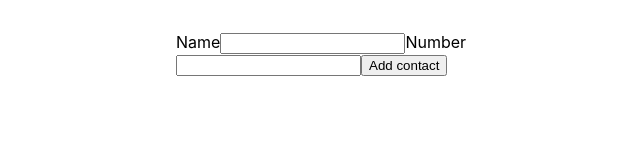
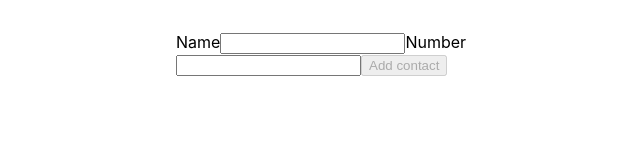
Before and after one commit to MaksimLisovoi/react-practice, a React (Create React App) app: page / in a window 1280 px wide. Shown: the top 160 px of the page, without its empty margins (239-879 px from the left). Built offline with nearby package versions, Linux system fonts and the light colour scheme.

Commit message:
transfered logic from App to Form component

```diff
--- a/src/components/App/App.jsx
+++ b/src/components/App/App.jsx
@@ -1,65 +1,23 @@
 import React, { Component } from 'react';
 import { Box } from '../Box';
+import { Form } from 'components/Form';
 // import { Heading } from './App.styled';s
 
 export class App extends Component {
   state = {
     contacts: [],
-    name: '',
-    number: '',
   };
 
-  // handleNameChange = e => {
-  //   this.setState({
-  //     name: e.currentTarget.value,
-  //   });
-  // };
-
-  // handleNumberChange = e => {
-  //   console.log(e.currentTarget.value);
-
-  //   this.setState({
-  //     number: e.currentTarget.value,
-  //   });
-  // };
-
-  handleChange = e => {
-    this.setState({
-      [e.currentTarget.name]: e.currentTarget.value,
-    });
+  formSubmitHandler = data => {
+    console.log(data);
+    this.setState({});
   };
 
   render() {
     return (
       <Box mx="auto" maxWidth={450} p={'5'}>
         {/* <Heading>Name</Heading> */}
-        <form>
-          Name
-          <label htmlFor="">
-            <input
-              onChange={this.handleChange}
-              type="text"
-              name="name"
-              value={this.state.name}
-              pattern="^[a-zA-Zа-яА-Я]+(([' -][a-zA-Zа-яА-Я ])?[a-zA-Zа-яА-Я]*)*$"
-              title="Name may contain only letters, apostrophe, dash and spaces. For example Adrian, Jacob Mercer, Charles de Batz de Castelmore d'Artagnan"
-              required
-            />
-          </label>
-          <label htmlFor="">
-            Number
-            <input
-              onChange={this.handleChange}
-              type="tel"
-              name="number"
-              value={this.state.number}
-              pattern="\+?\d{1,4}?[-.\s]?\(?\d{1,3}?\)?[-.\s]?\d{1,4}[-.\s]?\d{1,4}[-.\s]?\d{1,9}"
-              title="Phone number must be digits and can contain spaces, dashes, parentheses and can start with +"
-              required
-            />
-          </label>
-          <button type="submit">Add contact</button>
-        </form>
+        <Form onSubmit={this.formSubmitHandler} />
       </Box>
     );
   }
--- /dev/null
+++ b/src/components/Form/Form.jsx
@@ -0,0 +1,130 @@
+import React, { Component } from 'react';
+import { FormBox } from './Form.styled';
+import { nanoid } from 'nanoid';
+
+export class Form extends Component {
+  state = {
+    name: '',
+    number: '',
+
+    // experience: 'junior',
+    // licence: false,
+  };
+
+  nameInputId = nanoid();
+  numberInputId = nanoid();
+
+  handleChange = e => {
+    const { name, value } = e.currentTarget;
+
+    this.setState({
+      [name]: value,
+    });
+  };
+
+  handleSubmit = e => {
+    e.preventDefault();
+
+    const { name, number } = this.state;
+
+    const data = {
+      id: nanoid(),
+      name: name,
+      number: number,
+    };
+
+    this.props.onSubmit(data);
+
+    this.reset();
+  };
+
+  reset = () => {
+    this.setState({ name: '', number: '' });
+  };
+
+  handleLisenceChange = e => {
+    console.log(e.currentTarget.checked);
+
+    this.setState({
+      licence: e.currentTarget.checked,
+    });
+  };
+
+  render() {
+    return (
+      <FormBox onSubmit={this.handleSubmit}>
+        Name
+        <label htmlFor={this.nameInputId}>
+          <input
+            id={this.nameInputId}
+            onChange={this.handleChange}
+            type="text"
+            name="name"
+            value={this.state.name}
+            pattern="^[a-zA-Zа-яА-Я]+(([' -][a-zA-Zа-яА-Я ])?[a-zA-Zа-яА-Я]*)*$"
+            title="Name may contain only letters, apostrophe, dash and spaces. For example Adrian, Jacob Mercer, Charles de Batz de Castelmore d'Artagnan"
+            required
+          />
+        </label>
+        <label htmlFor={this.numberInputId}>
+          Number
+          <input
+            id={this.numberInputId}
+            onChange={this.handleChange}
+            type="tel"
+            name="number"
+            value={this.state.number}
+            pattern="\+?\d{1,4}?[-.\s]?\(?\d{1,3}?\)?[-.\s]?\d{1,4}[-.\s]?\d{1,4}[-.\s]?\d{1,9}"
+            title="Phone number must be digits and can contain spaces, dashes, parentheses and can start with +"
+            required
+          />
+        </label>
+        <button type="submit" disabled={!this.state.licence}>
+          Add contact
+        </button>
+        {/* CHECK BOX */}
+        {/* <label>
+          <input
+            type="checkbox"
+            name="licence"
+            checked={this.state.licence}
+            onChange={this.handleLisenceChange}
+          />
+          Согласен с условием
+        </label> */}
+        {/* RADIO BUTTONS */}
+        {/* <p> Ваш уровень: </p>
+        <label>
+          junior
+          <input
+            type="radio"
+            name="experience"
+            value="junior"
+            onChange={this.handleChange}
+            checked={this.state.experience === 'junior'}
+          />
+        </label>
+        <label>
+          middle
+          <input
+            type="radio"
+            name="experience"
+            value="middle"
+            onChange={this.handleChange}
+            checked={this.state.experience === 'middle'}
+          />
+        </label>
+        <label>
+          senior
+          <input
+            type="radio"
+            name="experience"
+            value="senior"
+            onChange={this.handleChange}
+            checked={this.state.experience === 'senior'}
+          />
+        </label> */}
+      </FormBox>
+    );
+  }
+}
--- /dev/null
+++ b/src/components/Form/Form.styled.js
@@ -0,0 +1,3 @@
+import styled from '@emotion/styled';
+
+export const FormBox = styled.form``;
--- /dev/null
+++ b/src/components/Form/index.js
@@ -0,0 +1 @@
+export * from './Form';
```
